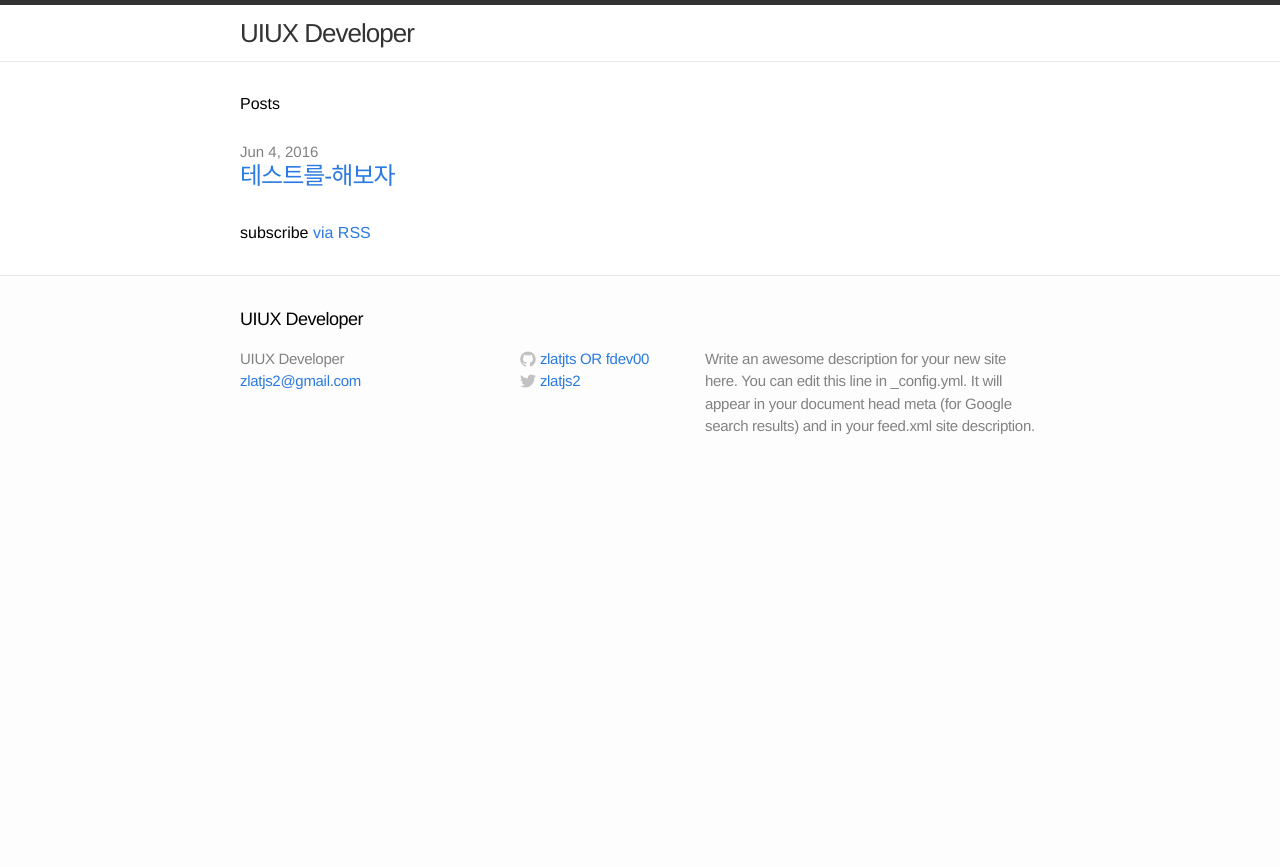
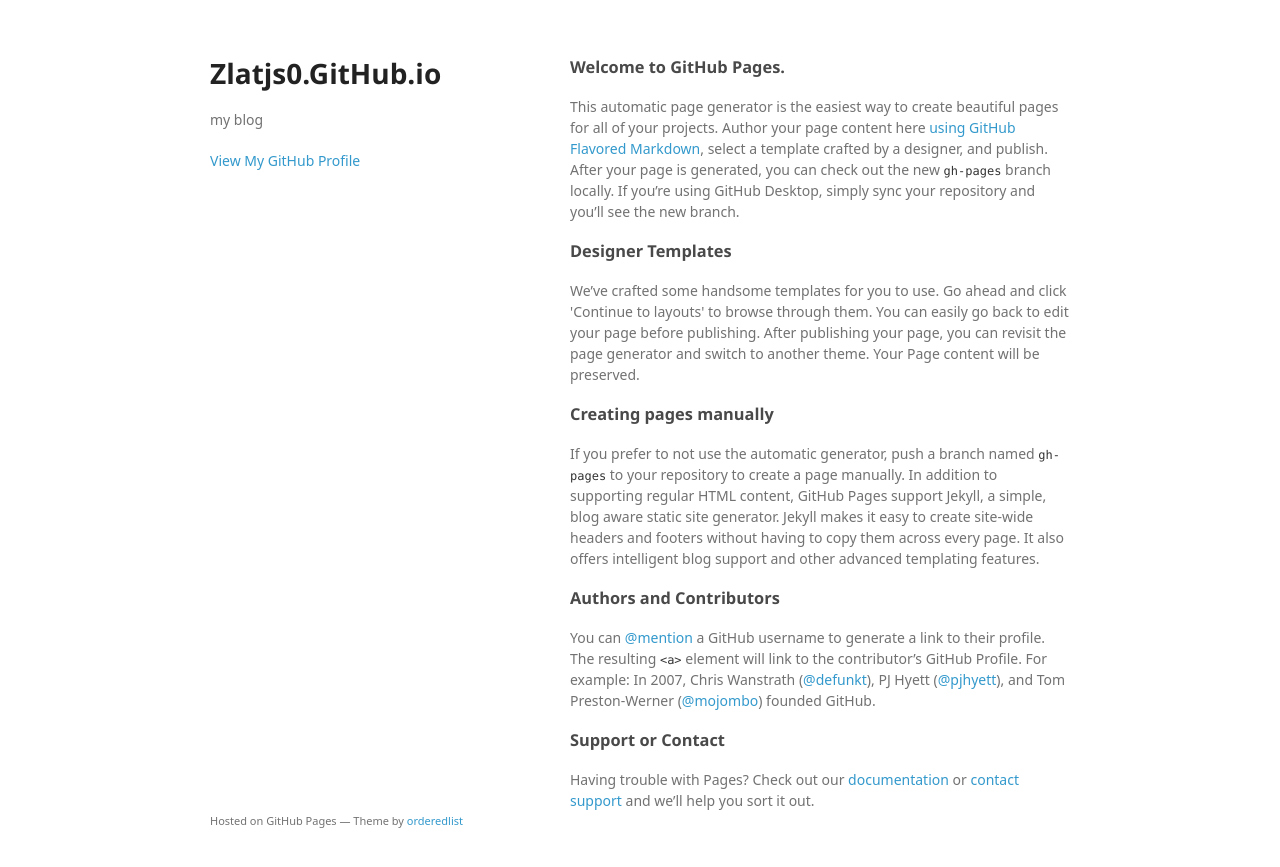
Before and after one commit to zlatjs0/zlatjs0.github.io, a Jekyll site: the page index.html, which Jekyll copies as it is, in a window 1280 px wide. Shown: the top 867 px of the page. Built offline with Jekyll 4.4.1, drawn with Linux system fonts in a browser that asks for light colours; nearby versions of some CDN libraries; some web fonts are replaced; library files that are not in the unit come from our copies.

Commit message:
Replace master branch with page content via GitHub

```diff
--- a/index.html
+++ b/index.html
@@ -1,20 +1,58 @@
----
-layout: default
----
+<!doctype html>
+<html>
+  <head>
+    <meta charset="utf-8">
+    <meta http-equiv="X-UA-Compatible" content="chrome=1">
+    <title>Zlatjs0.GitHub.io by zlatjs0</title>
 
-<div class="home">
+    <link rel="stylesheet" href="stylesheets/styles.css">
+    <link rel="stylesheet" href="stylesheets/github-light.css">
+    <meta name="viewport" content="width=device-width">
+    <!--[if lt IE 9]>
+    <script src="//html5shiv.googlecode.com/svn/trunk/html5.js"></script>
+    <![endif]-->
+  </head>
+  <body>
+    <div class="wrapper">
+      <header>
+        <h1>Zlatjs0.GitHub.io</h1>
+        <p>my blog</p>
 
-  <h1>Posts</h1>
 
-  <ul class="posts">
-    {% for post in site.posts %}
-      <li>
-        <span class="post-date">{{ post.date | date: "%b %-d, %Y" }}</span>
-        <a class="post-link" href="{{ post.url | prepend: site.baseurl }}">{{ post.title }}</a>
-      </li>
-    {% endfor %}
-  </ul>
+        <p class="view"><a href="https://github.com/zlatjs0">View My GitHub Profile</a></p>
 
-  <p class="rss-subscribe">subscribe <a href="{{ "/feed.xml" | prepend: site.baseurl }}">via RSS</a></p>
+      </header>
+      <section>
+        <h3>
+<a id="welcome-to-github-pages" class="anchor" href="#welcome-to-github-pages" aria-hidden="true"><span aria-hidden="true" class="octicon octicon-link"></span></a>Welcome to GitHub Pages.</h3>
 
-</div>
+<p>This automatic page generator is the easiest way to create beautiful pages for all of your projects. Author your page content here <a href="https://guides.github.com/features/mastering-markdown/">using GitHub Flavored Markdown</a>, select a template crafted by a designer, and publish. After your page is generated, you can check out the new <code>gh-pages</code> branch locally. If you’re using GitHub Desktop, simply sync your repository and you’ll see the new branch.</p>
+
+<h3>
+<a id="designer-templates" class="anchor" href="#designer-templates" aria-hidden="true"><span aria-hidden="true" class="octicon octicon-link"></span></a>Designer Templates</h3>
+
+<p>We’ve crafted some handsome templates for you to use. Go ahead and click 'Continue to layouts' to browse through them. You can easily go back to edit your page before publishing. After publishing your page, you can revisit the page generator and switch to another theme. Your Page content will be preserved.</p>
+
+<h3>
+<a id="creating-pages-manually" class="anchor" href="#creating-pages-manually" aria-hidden="true"><span aria-hidden="true" class="octicon octicon-link"></span></a>Creating pages manually</h3>
+
+<p>If you prefer to not use the automatic generator, push a branch named <code>gh-pages</code> to your repository to create a page manually. In addition to supporting regular HTML content, GitHub Pages support Jekyll, a simple, blog aware static site generator. Jekyll makes it easy to create site-wide headers and footers without having to copy them across every page. It also offers intelligent blog support and other advanced templating features.</p>
+
+<h3>
+<a id="authors-and-contributors" class="anchor" href="#authors-and-contributors" aria-hidden="true"><span aria-hidden="true" class="octicon octicon-link"></span></a>Authors and Contributors</h3>
+
+<p>You can <a href="https://help.github.com/articles/basic-writing-and-formatting-syntax/#mentioning-users-and-teams" class="user-mention">@mention</a> a GitHub username to generate a link to their profile. The resulting <code>&lt;a&gt;</code> element will link to the contributor’s GitHub Profile. For example: In 2007, Chris Wanstrath (<a href="https://github.com/defunkt" class="user-mention">@defunkt</a>), PJ Hyett (<a href="https://github.com/pjhyett" class="user-mention">@pjhyett</a>), and Tom Preston-Werner (<a href="https://github.com/mojombo" class="user-mention">@mojombo</a>) founded GitHub.</p>
+
+<h3>
+<a id="support-or-contact" class="anchor" href="#support-or-contact" aria-hidden="true"><span aria-hidden="true" class="octicon octicon-link"></span></a>Support or Contact</h3>
+
+<p>Having trouble with Pages? Check out our <a href="https://help.github.com/pages">documentation</a> or <a href="https://github.com/contact">contact support</a> and we’ll help you sort it out.</p>
+      </section>
+      <footer>
+        <p><small>Hosted on GitHub Pages &mdash; Theme by <a href="https://github.com/orderedlist">orderedlist</a></small></p>
+      </footer>
+    </div>
+    <script src="javascripts/scale.fix.js"></script>
+
+  </body>
+</html>
--- /dev/null
+++ b/javascripts/scale.fix.js
@@ -0,0 +1,17 @@
+var metas = document.getElementsByTagName('meta');
+var i;
+if (navigator.userAgent.match(/iPhone/i)) {
+  for (i=0; i<metas.length; i++) {
+    if (metas[i].name == "viewport") {
+      metas[i].content = "width=device-width, minimum-scale=1.0, maximum-scale=1.0";
+    }
+  }
+  document.addEventListener("gesturestart", gestureStart, false);
+}
+function gestureStart() {
+  for (i=0; i<metas.length; i++) {
+    if (metas[i].name == "viewport") {
+      metas[i].content = "width=device-width, minimum-scale=0.25, maximum-scale=1.6";
+    }
+  }
+}
--- /dev/null
+++ b/stylesheets/github-light.css
@@ -0,0 +1,123 @@
+/*
+The MIT License (MIT)
+
+Copyright (c) 2015 GitHub, Inc.
+
+Permission is hereby granted, free of charge, to any person obtaining a copy
+of this software and associated documentation files (the "Software"), to deal
+in the Software without restriction, including without limitation the rights
+to use, copy, modify, merge, publish, distribute, sublicense, and/or sell
+copies of the Software, and to permit persons to whom the Software is
+furnished to do so, subject to the following conditions:
+
+The above copyright notice and this permission notice shall be included in all
+copies or substantial portions of the Software.
+
+THE SOFTWARE IS PROVIDED "AS IS", WITHOUT WARRANTY OF ANY KIND, EXPRESS OR
+IMPLIED, INCLUDING BUT NOT LIMITED TO THE WARRANTIES OF MERCHANTABILITY,
+FITNESS FOR A PARTICULAR PURPOSE AND NONINFRINGEMENT. IN NO EVENT SHALL THE
+AUTHORS OR COPYRIGHT HOLDERS BE LIABLE FOR ANY CLAIM, DAMAGES OR OTHER
+LIABILITY, WHETHER IN AN ACTION OF CONTRACT, TORT OR OTHERWISE, ARISING FROM,
+OUT OF OR IN CONNECTION WITH THE SOFTWARE OR THE USE OR OTHER DEALINGS IN THE
+SOFTWARE.
+
+*/
+
+.pl-c /* comment */ {
+  color: #969896;
+}
+
+.pl-c1      /* constant, markup.raw, meta.diff.header, meta.module-reference, meta.property-name, support, support.constant, support.variable, variable.other.constant */,
+.pl-s .pl-v /* string variable */ {
+  color: #0086b3;
+}
+
+.pl-e  /* entity */,
+.pl-en /* entity.name */ {
+  color: #795da3;
+}
+
+.pl-s .pl-s1 /* string source */,
+.pl-smi      /* storage.modifier.import, storage.modifier.package, storage.type.java, variable.other, variable.parameter.function */ {
+  color: #333;
+}
+
+.pl-ent /* entity.name.tag */ {
+  color: #63a35c;
+}
+
+.pl-k /* keyword, storage, storage.type */ {
+  color: #a71d5d;
+}
+
+.pl-pds              /* punctuation.definition.string, string.regexp.character-class */,
+.pl-s                /* string */,
+.pl-s .pl-pse .pl-s1 /* string punctuation.section.embedded source */,
+.pl-sr               /* string.regexp */,
+.pl-sr .pl-cce       /* string.regexp constant.character.escape */,
+.pl-sr .pl-sra       /* string.regexp string.regexp.arbitrary-repitition */,
+.pl-sr .pl-sre       /* string.regexp source.ruby.embedded */ {
+  color: #183691;
+}
+
+.pl-v /* variable */ {
+  color: #ed6a43;
+}
+
+.pl-id /* invalid.deprecated */ {
+  color: #b52a1d;
+}
+
+.pl-ii /* invalid.illegal */ {
+  background-color: #b52a1d;
+  color: #f8f8f8;
+}
+
+.pl-sr .pl-cce /* string.regexp constant.character.escape */ {
+  color: #63a35c;
+  font-weight: bold;
+}
+
+.pl-ml /* markup.list */ {
+  color: #693a17;
+}
+
+.pl-mh        /* markup.heading */,
+.pl-mh .pl-en /* markup.heading entity.name */,
+.pl-ms        /* meta.separator */ {
+  color: #1d3e81;
+  font-weight: bold;
+}
+
+.pl-mq /* markup.quote */ {
+  color: #008080;
+}
+
+.pl-mi /* markup.italic */ {
+  color: #333;
+  font-style: italic;
+}
+
+.pl-mb /* markup.bold */ {
+  color: #333;
+  font-weight: bold;
+}
+
+.pl-md /* markup.deleted, meta.diff.header.from-file */ {
+  background-color: #ffecec;
+  color: #bd2c00;
+}
+
+.pl-mi1 /* markup.inserted, meta.diff.header.to-file */ {
+  background-color: #eaffea;
+  color: #55a532;
+}
+
+.pl-mdr /* meta.diff.range */ {
+  color: #795da3;
+  font-weight: bold;
+}
+
+.pl-mo /* meta.output */ {
+  color: #1d3e81;
+}
--- /dev/null
+++ b/stylesheets/styles.css
@@ -0,0 +1,324 @@
+@font-face {
+  font-family: 'Noto Sans';
+  font-weight: 400;
+  font-style: normal;
+  src: url('../fonts/Noto-Sans-regular/Noto-Sans-regular.eot');
+  src: url('../fonts/Noto-Sans-regular/Noto-Sans-regular.eot?#iefix') format('embedded-opentype'),
+       local('Noto Sans'),
+       local('Noto-Sans-regular'),
+       url('../fonts/Noto-Sans-regular/Noto-Sans-regular.woff2') format('woff2'),
+       url('../fonts/Noto-Sans-regular/Noto-Sans-regular.woff') format('woff'),
+       url('../fonts/Noto-Sans-regular/Noto-Sans-regular.ttf') format('truetype'),
+       url('../fonts/Noto-Sans-regular/Noto-Sans-regular.svg#NotoSans') format('svg');
+}
+
+@font-face {
+  font-family: 'Noto Sans';
+  font-weight: 700;
+  font-style: normal;
+  src: url('../fonts/Noto-Sans-700/Noto-Sans-700.eot');
+  src: url('../fonts/Noto-Sans-700/Noto-Sans-700.eot?#iefix') format('embedded-opentype'),
+       local('Noto Sans Bold'),
+       local('Noto-Sans-700'),
+       url('../fonts/Noto-Sans-700/Noto-Sans-700.woff2') format('woff2'),
+       url('../fonts/Noto-Sans-700/Noto-Sans-700.woff') format('woff'),
+       url('../fonts/Noto-Sans-700/Noto-Sans-700.ttf') format('truetype'),
+       url('../fonts/Noto-Sans-700/Noto-Sans-700.svg#NotoSans') format('svg');
+}
+
+@font-face {
+  font-family: 'Noto Sans';
+  font-weight: 400;
+  font-style: italic;
+  src: url('../fonts/Noto-Sans-italic/Noto-Sans-italic.eot');
+  src: url('../fonts/Noto-Sans-italic/Noto-Sans-italic.eot?#iefix') format('embedded-opentype'),
+       local('Noto Sans Italic'),
+       local('Noto-Sans-italic'),
+       url('../fonts/Noto-Sans-italic/Noto-Sans-italic.woff2') format('woff2'),
+       url('../fonts/Noto-Sans-italic/Noto-Sans-italic.woff') format('woff'),
+       url('../fonts/Noto-Sans-italic/Noto-Sans-italic.ttf') format('truetype'),
+       url('../fonts/Noto-Sans-italic/Noto-Sans-italic.svg#NotoSans') format('svg');
+}
+
+@font-face {
+  font-family: 'Noto Sans';
+  font-weight: 700;
+  font-style: italic;
+  src: url('../fonts/Noto-Sans-700italic/Noto-Sans-700italic.eot');
+  src: url('../fonts/Noto-Sans-700italic/Noto-Sans-700italic.eot?#iefix') format('embedded-opentype'),
+       local('Noto Sans Bold Italic'),
+       local('Noto-Sans-700italic'),
+       url('../fonts/Noto-Sans-700italic/Noto-Sans-700italic.woff2') format('woff2'),
+       url('../fonts/Noto-Sans-700italic/Noto-Sans-700italic.woff') format('woff'),
+       url('../fonts/Noto-Sans-700italic/Noto-Sans-700italic.ttf') format('truetype'),
+       url('../fonts/Noto-Sans-700italic/Noto-Sans-700italic.svg#NotoSans') format('svg');
+}
+
+body {
+  background-color: #fff;
+  padding:50px;
+  font: 14px/1.5 "Noto Sans", "Helvetica Neue", Helvetica, Arial, sans-serif;
+  color:#727272;
+  font-weight:400;
+}
+
+h1, h2, h3, h4, h5, h6 {
+  color:#222;
+  margin:0 0 20px;
+}
+
+p, ul, ol, table, pre, dl {
+  margin:0 0 20px;
+}
+
+h1, h2, h3 {
+  line-height:1.1;
+}
+
+h1 {
+  font-size:28px;
+}
+
+h2 {
+  color:#393939;
+}
+
+h3, h4, h5, h6 {
+  color:#494949;
+}
+
+a {
+  color:#39c;
+  text-decoration:none;
+}
+
+a:hover {
+  color:#069;
+}
+
+a small {
+  font-size:11px;
+  color:#777;
+  margin-top:-0.3em;
+  display:block;
+}
+
+a:hover small {
+  color:#777;
+}
+
+.wrapper {
+  width:860px;
+  margin:0 auto;
+}
+
+blockquote {
+  border-left:1px solid #e5e5e5;
+  margin:0;
+  padding:0 0 0 20px;
+  font-style:italic;
+}
+
+code, pre {
+  font-family:Monaco, Bitstream Vera Sans Mono, Lucida Console, Terminal, Consolas, Liberation Mono, DejaVu Sans Mono, Courier New, monospace;
+  color:#333;
+  font-size:12px;
+}
+
+pre {
+  padding:8px 15px;
+  background: #f8f8f8;
+  border-radius:5px;
+  border:1px solid #e5e5e5;
+  overflow-x: auto;
+}
+
+table {
+  width:100%;
+  border-collapse:collapse;
+}
+
+th, td {
+  text-align:left;
+  padding:5px 10px;
+  border-bottom:1px solid #e5e5e5;
+}
+
+dt {
+  color:#444;
+  font-weight:700;
+}
+
+th {
+  color:#444;
+}
+
+img {
+  max-width:100%;
+}
+
+header {
+  width:270px;
+  float:left;
+  position:fixed;
+  -webkit-font-smoothing:subpixel-antialiased;
+}
+
+header ul {
+  list-style:none;
+  height:40px;
+  padding:0;
+  background: #f4f4f4;
+  border-radius:5px;
+  border:1px solid #e0e0e0;
+  width:270px;
+}
+
+header li {
+  width:89px;
+  float:left;
+  border-right:1px solid #e0e0e0;
+  height:40px;
+}
+
+header li:first-child a {
+  border-radius:5px 0 0 5px;
+}
+
+header li:last-child a {
+  border-radius:0 5px 5px 0;
+}
+
+header ul a {
+  line-height:1;
+  font-size:11px;
+  color:#999;
+  display:block;
+  text-align:center;
+  padding-top:6px;
+  height:34px;
+}
+
+header ul a:hover {
+  color:#999;
+}
+
+header ul a:active {
+  background-color:#f0f0f0;
+}
+
+strong {
+  color:#222;
+  font-weight:700;
+}
+
+header ul li + li + li {
+  border-right:none;
+  width:89px;
+}
+
+header ul a strong {
+  font-size:14px;
+  display:block;
+  color:#222;
+}
+
+section {
+  width:500px;
+  float:right;
+  padding-bottom:50px;
+}
+
+small {
+  font-size:11px;
+}
+
+hr {
+  border:0;
+  background:#e5e5e5;
+  height:1px;
+  margin:0 0 20px;
+}
+
+footer {
+  width:270px;
+  float:left;
+  position:fixed;
+  bottom:50px;
+  -webkit-font-smoothing:subpixel-antialiased;
+}
+
+@media print, screen and (max-width: 960px) {
+
+  div.wrapper {
+    width:auto;
+    margin:0;
+  }
+
+  header, section, footer {
+    float:none;
+    position:static;
+    width:auto;
+  }
+
+  header {
+    padding-right:320px;
+  }
+
+  section {
+    border:1px solid #e5e5e5;
+    border-width:1px 0;
+    padding:20px 0;
+    margin:0 0 20px;
+  }
+
+  header a small {
+    display:inline;
+  }
+
+  header ul {
+    position:absolute;
+    right:50px;
+    top:52px;
+  }
+}
+
+@media print, screen and (max-width: 720px) {
+  body {
+    word-wrap:break-word;
+  }
+
+  header {
+    padding:0;
+  }
+
+  header ul, header p.view {
+    position:static;
+  }
+
+  pre, code {
+    word-wrap:normal;
+  }
+}
+
+@media print, screen and (max-width: 480px) {
+  body {
+    padding:15px;
+  }
+
+  header ul {
+    width:99%;
+  }
+
+  header li, header ul li + li + li {
+    width:33%;
+  }
+}
+
+@media print {
+  body {
+    padding:0.4in;
+    font-size:12pt;
+    color:#444;
+  }
+}
```
Also changed, not shown: params.json (added, +6 -0 lines).
